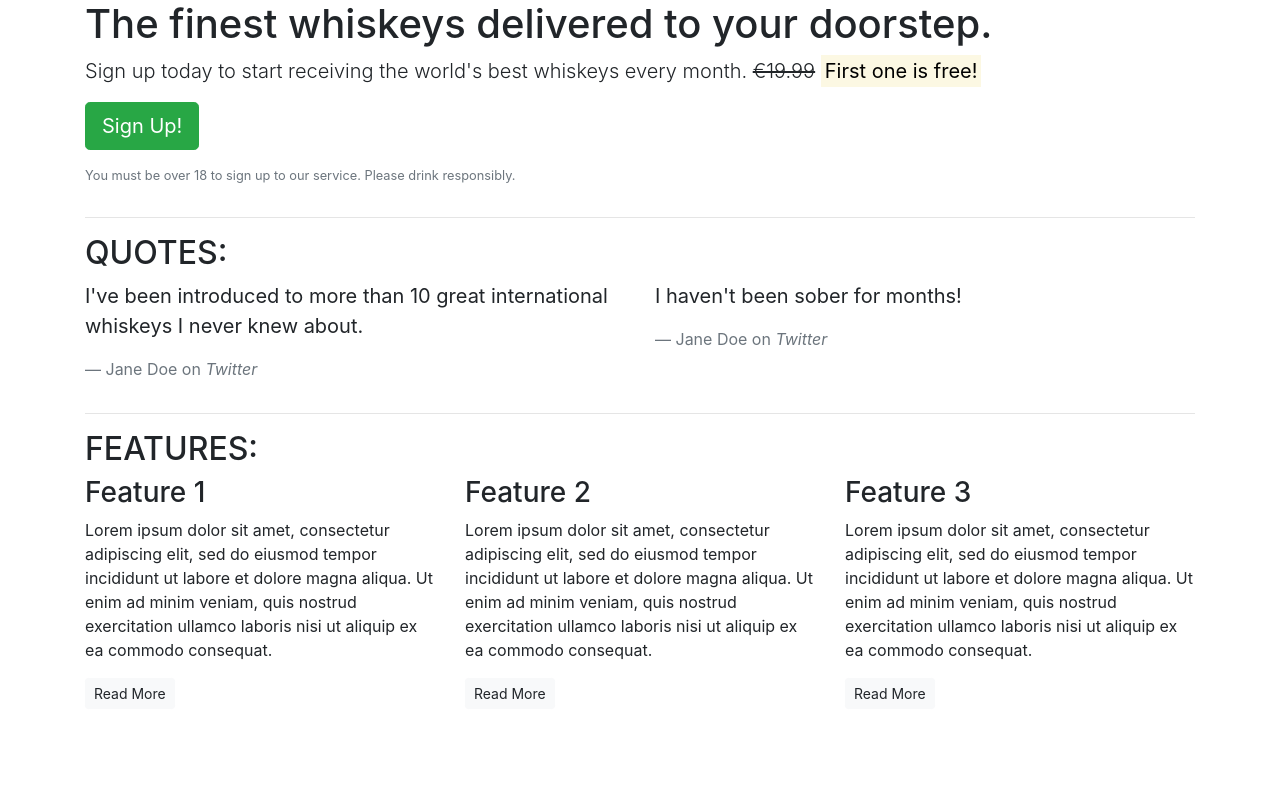
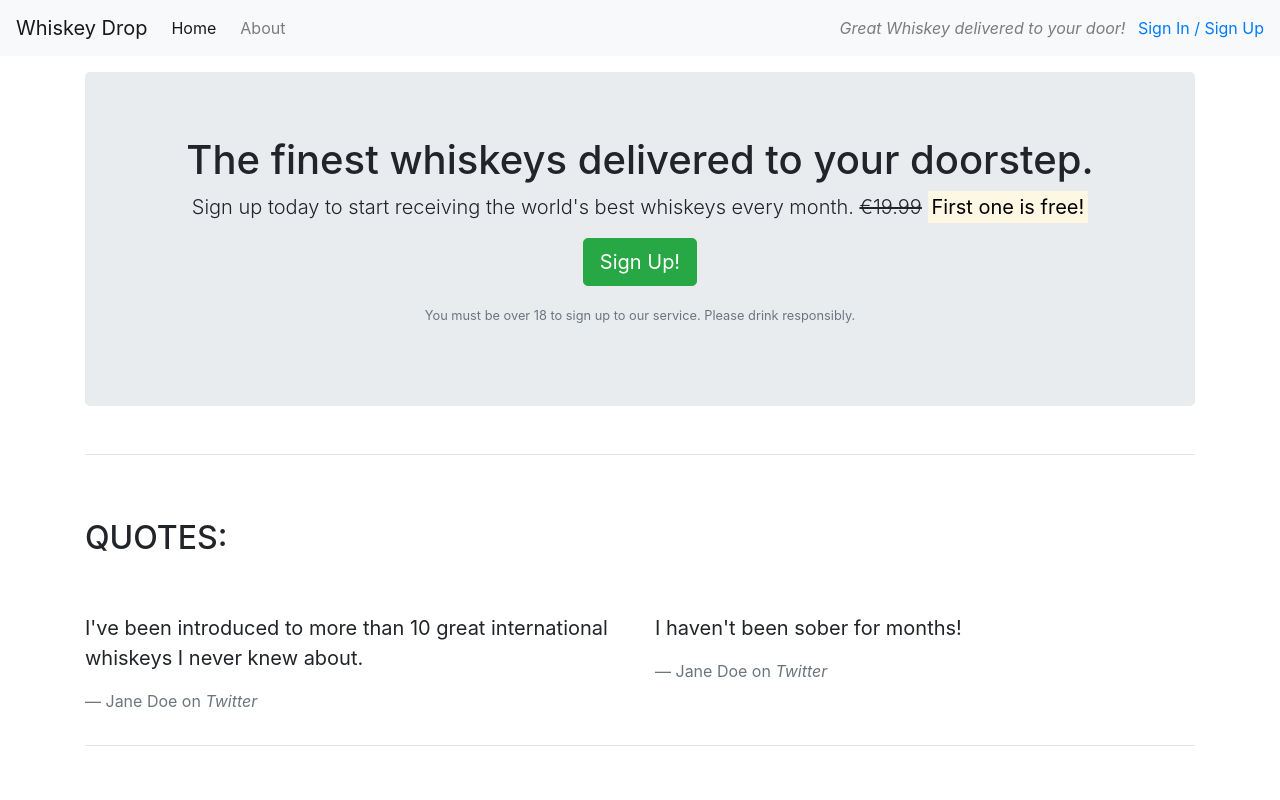
Before and after one commit to kelseyjaneadams/bootstrap, a plain HTML site: page index.html in a window 1280 px wide. Shown: the top 800 px of the page. Drawn offline with nearby package versions, Linux system fonts and the light colour scheme.

Commit message:
Add core components from Bootstrap to the landing page

```diff
--- a/index.html
+++ b/index.html
@@ -1,4 +1,3 @@
-</html>
 <!DOCTYPE html>
 <html lang="en-us">
 
@@ -10,14 +9,28 @@
 </head>
 
 <body>
-    <article class="container">
+    <nav class="navbar navbar-light bg-light navbar-expand-sm">
+        <a href="/" class="navbar-brand">Whiskey Drop</a>
+        <ul class="navbar-nav mr-auto">
+            <li class="active nav-item mr-2"><a class="nav-link" href="/">Home</a></li>
+            <li class="nav-item mr-2"><a class="nav-link" href="/about">About</a></li>
+            <li class="nav-item mr-2 d-block d-sm-none"><a class="nav-link" href="/login">Sign In / Sign Up</a></li>
+        </ul>
+        <div class="d-none d-md-block">
+            <p class="navbar-text my-auto mr-2"><i>Great Whiskey delivered to your door!</i></p>
+            <a href="/login">Sign In / Sign Up</a>
+        </div>
+    </nav>
+    <article class="container mt-3">
         <!-- Callout -->
         <div class="row">
             <div class="col-12">
-                <section class="callout">
+                <section class="callout jumbotron text-center">
                     <h1>The finest whiskeys delivered to your doorstep.</h1>
                     <p class="lead">Sign up today to start receiving the world's best whiskeys every month.
-                        <s>€19.99</s> <strong><mark>First one is free!</mark></strong></p>
+                        <s class="d-none d-sm-inline">€19.99</s>
+                        <span class="d-inline d-sm-none"><br></span>
+                        <strong><mark>First one is free!</mark></strong></p>
                     <p><button class="btn btn-lg btn-success">Sign Up!</button></p>
                     <p class="text-muted"><small>You must be over 18 to sign up to our service. Please drink
                             responsibly.</small></p>
@@ -30,7 +43,7 @@
         <!-- Quotes -->
         <section class="quotes">
             <div class="row">
-                <div class="col-12">
+                <div class="col-12 my-5">
                     <h2 class="text-uppercase">Quotes:</h2>
                 </div>
             </div>
@@ -55,7 +68,7 @@
         <!-- Features -->
         <section class="features">
             <div class="row">
-                <div class="col-12">
+                <div class="col-12 my-5">
                     <h2 class="text-uppercase">Features:</h2>
                 </div>
             </div>
```
